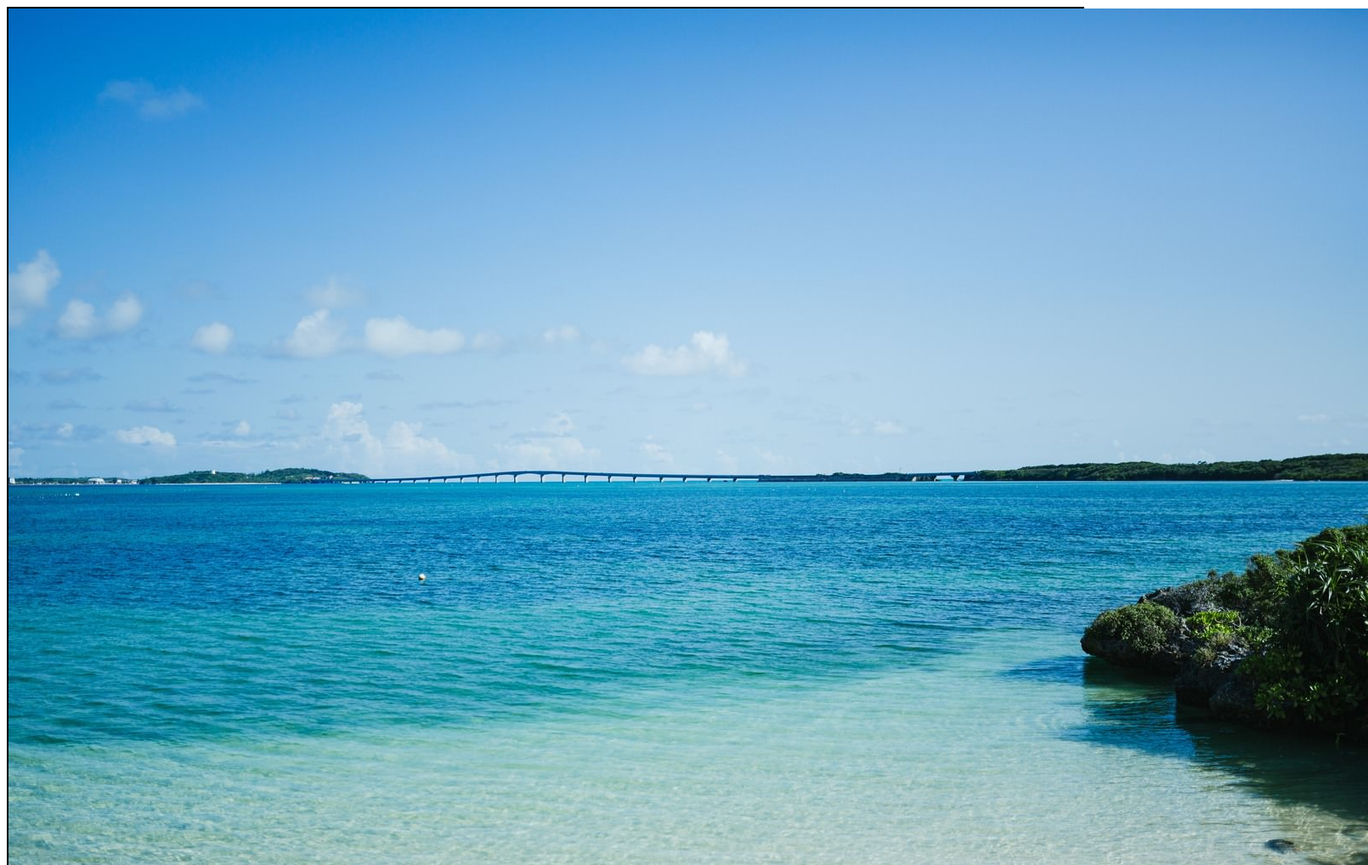
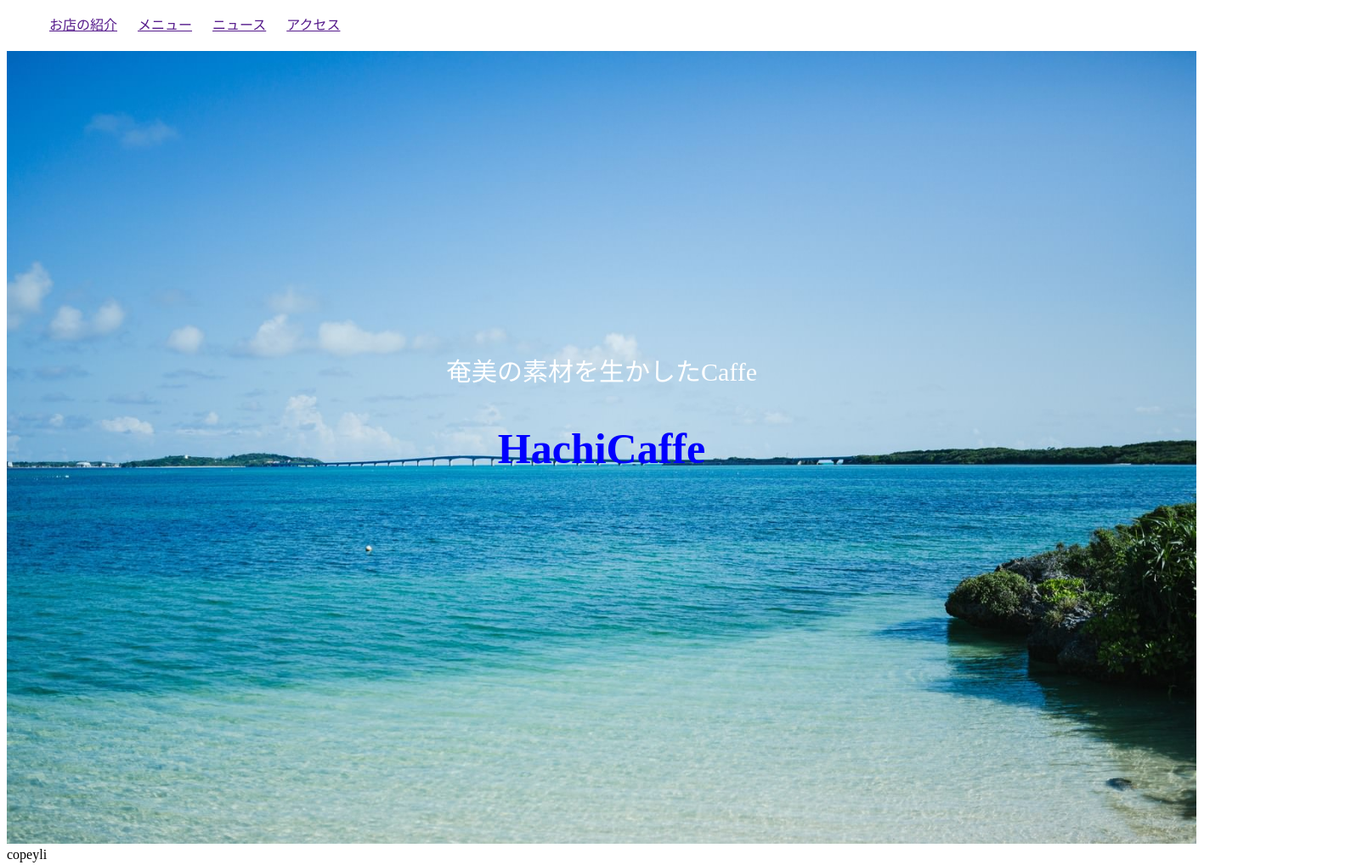
Before and after one commit to tomoyutan/indexhtml, a plain HTML site: page index.html in a window 1280 px wide. Shown: the top 1018 px of the page at 85% size, 1610 px wide, since content can reach past the window. Drawn offline with Linux system fonts and the light colour scheme.

Commit message:
ナビゲーション追加

```diff
--- a/index.html
+++ b/index.html
@@ -8,12 +8,6 @@
     <title>HachiCaffe</title>
 </head>
 <body>
-    <section>
-        <div class="top">
-            <img src="image/test_01.jpg" alt="amami">
-            <p>奄美の素材を生かしたCaffe</p>
-        </div>
-    </section>
     <nav>
         <ul>
             <li><a href="">お店の紹介</a></li>
@@ -22,10 +16,20 @@
             <li><a href="">アクセス</a></li>
         </ul>
     </nav>
+    <section>
+        <div class="top">
+            <img src="image/test_01.jpg" alt="amami">
+            <p>奄美の素材を生かしたCaffe</p>
+            <h1>HachiCaffe</h1>
+        </div>
+    </section>
+
 
     <main>
 
     </main>
-
+    <header>
+        copeyli
+    </header>
 </body>
 </html>
--- a/style.css
+++ b/style.css
@@ -1,9 +1,36 @@
+nav li{
+    display: inline-block;
+}
+nav li a{
+    float: right;
+    margin: 0 10px;
+}
 .top{
-    width: 100%;
-    height: 100%;
-    border: 2px solid black;
+    width: 1400px;
+    height:auto;
+    position: relative;
 }
-.top image{
-    width: 1400px;
-    height: 500px;
+.top img{
+    width:100%;
+    height:auto;
 }
+.top p{
+    position: absolute;
+    top: 40%;
+    left:50%;
+    transform: translate(-50%,-50%);
+    padding:0;
+    margin:0;
+    font-size:30px;
+    color: #fff;
+}
+.top h1{
+    position: absolute;
+    top:50%;
+    left:50%;
+    transform: translate(-50%,-50%);
+    padding:0;
+    margin:0;
+    font-size:50px;
+    color: #0000FF;
+}
```
Also changed, not shown: 2 other files.
